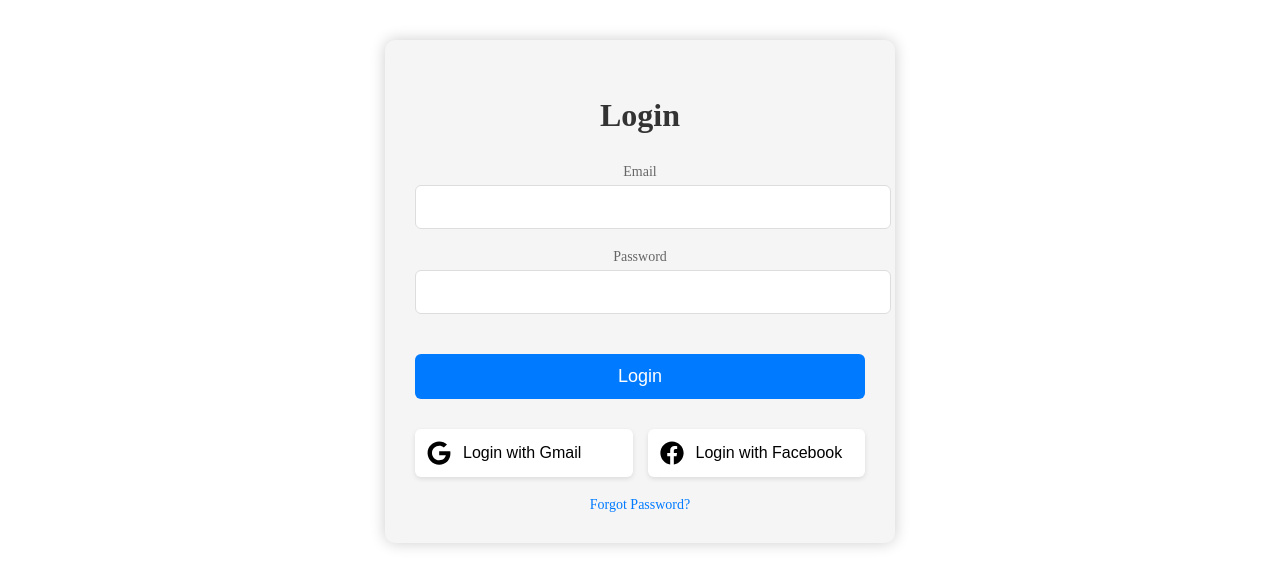
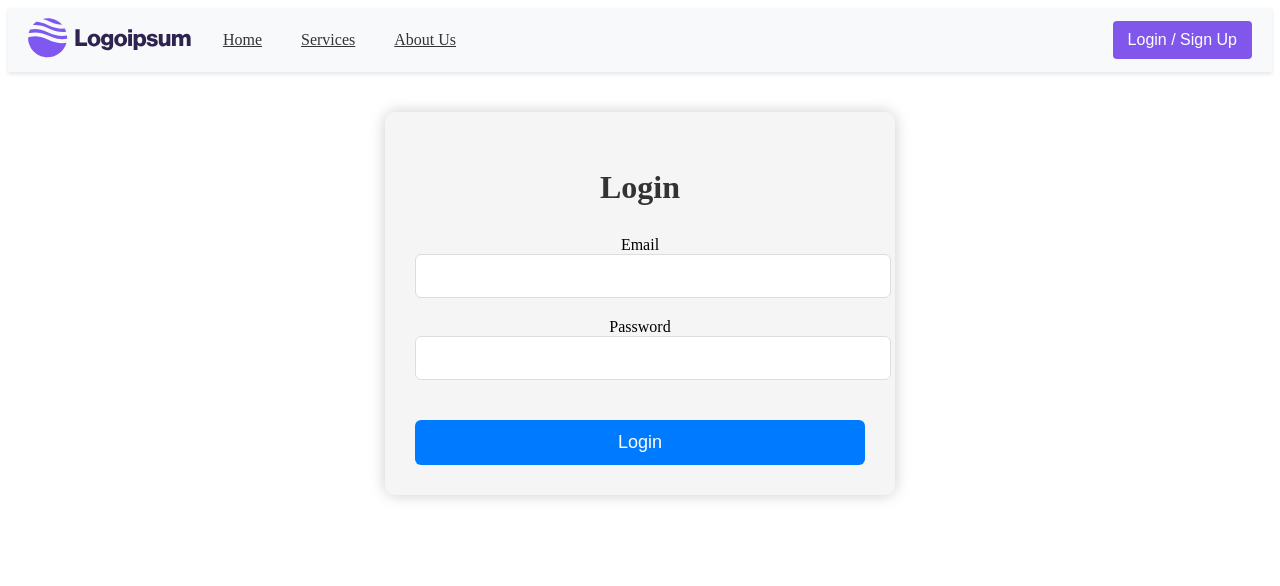
Before and after one commit to rytiscer/FEAC5, a React (Vite) app in the folder frontend/: page / in a window 1280 px wide. Both pictures are taken after a click on the button "Login / Sign Up". Shown: the top 586 px of the page. Built offline with nearby package versions, Linux system fonts and the light colour scheme.

Commit message:
Added redirect and localstorage  after login functionallity

```diff
--- a/frontend/src/App.jsx
+++ b/frontend/src/App.jsx
@@ -6,18 +6,22 @@ import AboutUs from "./pages/AboutUs";
 import Login from "./pages/Login/Login";
 import Register from "./pages/Register/Register";
 import { ROUTES } from "./router/consts";
+import { AuthProvider } from "./contexts/AuthContext";
 
 const App = () => {
   return (
+    <AuthProvider>
       <Routes>
         <Route element={<MainLayout />}>
           <Route path={ROUTES.HOME} element={<Home />} />
           <Route path={ROUTES.SERVICES} element={<Services />} />
           <Route path={ROUTES.ABOUT_US} element={<AboutUs />} />
+          <Route path={ROUTES.LOGIN} element={<Login />} />
         </Route>
         <Route path={ROUTES.LOGIN} element={<Login />} />
         <Route path={ROUTES.REGISTER} element={<Register />} />
       </Routes>
+    </AuthProvider>
   );
 };
 
--- /dev/null
+++ b/frontend/src/contexts/AuthContext.jsx
@@ -0,0 +1,28 @@
+/* eslint-disable react/prop-types */
+import { createContext, useState, useContext } from "react";
+
+const AuthContext = createContext();
+
+export const AuthProvider = ({ children }) => {
+  const [user, setUser] = useState(null);
+
+  const login = (userData) => {
+    setUser(userData);
+    localStorage.setItem("user", JSON.stringify(userData));
+  };
+
+  const logout = () => {
+    setUser(null);
+    localStorage.removeItem("user");
+  };
+
+  return (
+    <AuthContext.Provider value={{ user, login, logout }}>
+      {children}
+    </AuthContext.Provider>
+  );
+};
+
+export const useAuth = () => {
+  return useContext(AuthContext);
+};
--- a/frontend/src/pages/Login/Login.jsx
+++ b/frontend/src/pages/Login/Login.jsx
@@ -1,8 +1,9 @@
 import { useState } from "react";
+import { useAuth } from "../../contexts/AuthContext";
 import styles from "./Login.module.scss";
-import { FaGoogle, FaFacebook } from "react-icons/fa";
 
 const Login = () => {
+  const { login } = useAuth();
   const [email, setEmail] = useState("");
   const [password, setPassword] = useState("");
   const [errors, setErrors] = useState({});
@@ -20,8 +21,8 @@ const Login = () => {
   const handleSubmit = (e) => {
     e.preventDefault();
     if (validate()) {
-      // Handle successful form submission
-      console.log("Form submitted");
+      login({ email });
+      window.location.href = "/";
     }
   };
 
@@ -30,9 +31,7 @@ const Login = () => {
       <h2 className={styles.heading}>Login</h2>
       <form onSubmit={handleSubmit} className={styles.form}>
         <div className={styles.inputGroup}>
-          <label htmlFor="email" className={styles.label}>
-            Email
-          </label>
+          <label htmlFor="email">Email</label>
           <input
             type="email"
             id="email"
@@ -43,9 +42,7 @@ const Login = () => {
           {errors.email && <p className={styles.error}>{errors.email}</p>}
         </div>
         <div className={styles.inputGroup}>
-          <label htmlFor="password" className={styles.label}>
-            Password
-          </label>
+          <label htmlFor="password">Password</label>
           <input
             type="password"
             id="password"
@@ -59,17 +56,6 @@ const Login = () => {
           Login
         </button>
       </form>
-      <div className={styles.socialLogin}>
-        <button className={styles.socialButton}>
-          <FaGoogle className={styles.icon} /> Login with Gmail
-        </button>
-        <button className={styles.socialButton}>
-          <FaFacebook className={styles.icon} /> Login with Facebook
-        </button>
-      </div>
-      <a href="#" className={styles.forgotPassword}>
-        Forgot Password?
-      </a>
     </div>
   );
 };
```
Lines whose indentation alone changed are shown as unchanged.
